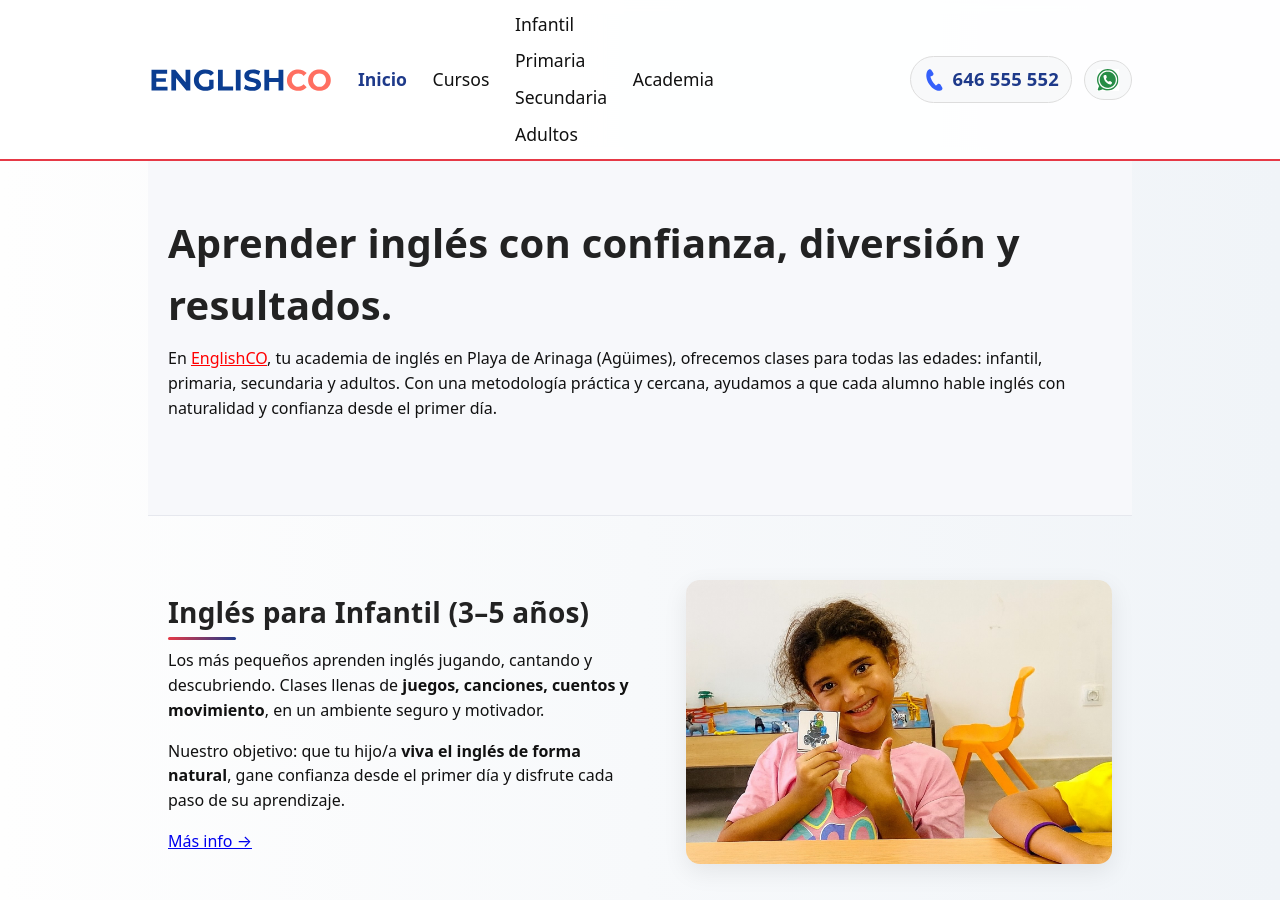
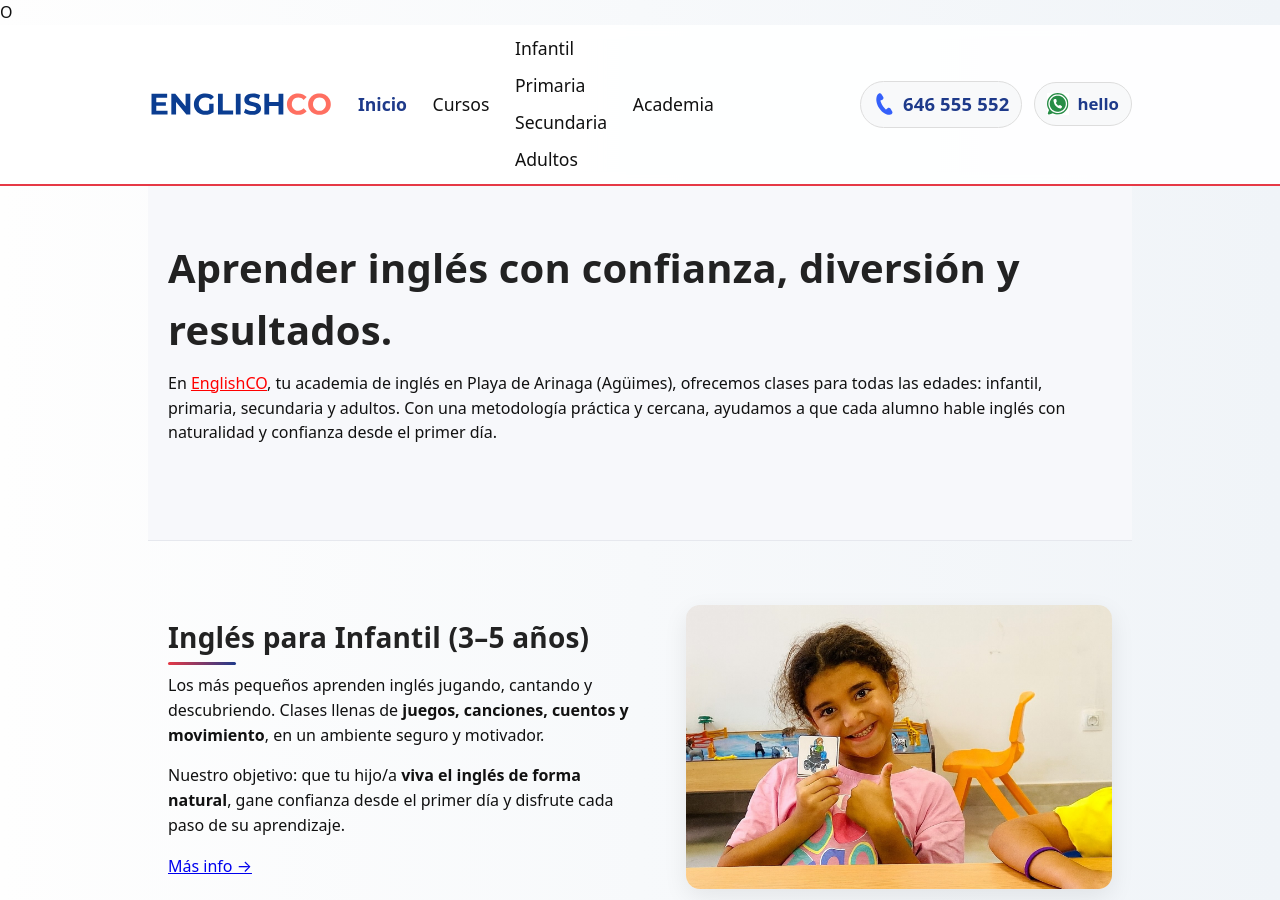
Before and after one commit to dixonbruce/englishco, a Jekyll site: the page built from index.html, in a window 1280 px wide and 900 px high. Built offline with Jekyll 4.4.1, drawn with Linux system fonts in a browser that asks for light colours.

Commit message:
Update header.html

```diff
--- a/_includes/header.html
+++ b/_includes/header.html
@@ -1,4 +1,4 @@
-<!-- Header -->
+O<!-- Header -->
 <header class="site-header" role="banner">
   <div class="header-inner">
 
@@ -39,7 +39,7 @@
       </a>
       <a class="whatsapp" href="https://wa.me/34646555552" target="_blank" rel="noopener" aria-label="WhatsApp">
         <!-- WhatsApp icon -->
-        <img src="/images/whatsapp.svg" alt="WhatsApp" />
+        <img src="/images/whatsapp.svg" alt="WhatsApp" />    hello
       </a>
     </div>
 
```
